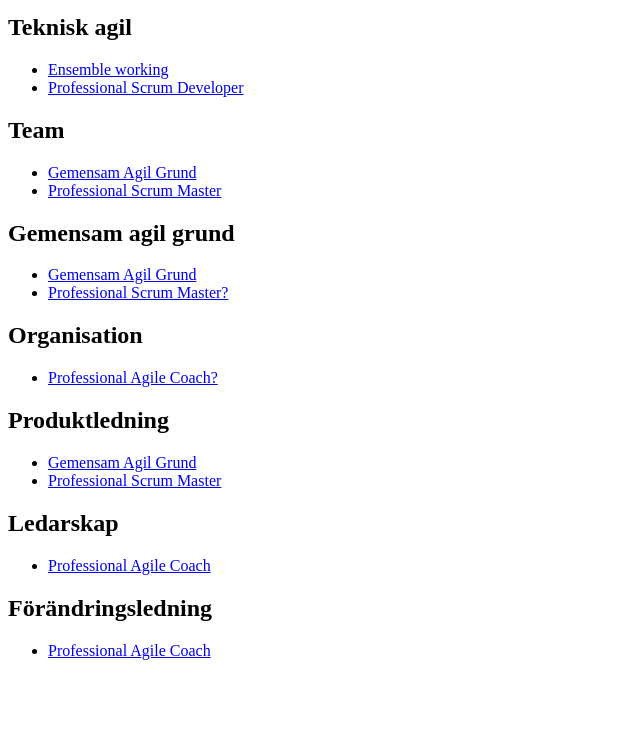
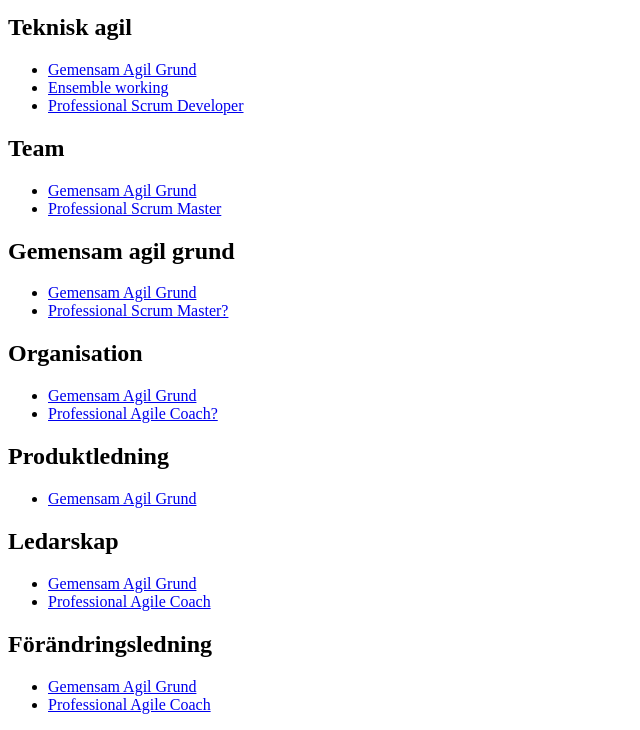
Before and after one commit to ProAgileAB/CourseMap, a plain HTML site: page index.html in a window 1280 px wide. Shown: the part 314-1044 px from the top of the page, without its empty margins (0-640 px from the left). Before the commit the page ends 990 px from the top, so only its background shows below. Drawn offline with Linux system fonts and the light colour scheme.

Commit message:
Add GAG to every signpost section

```diff
--- a/index.html
+++ b/index.html
@@ -20,6 +20,11 @@
 
 <h2 id="teknisk-agil">Teknisk agil</h2>
 <ul>
+    <li>
+        <a href="https://proagile.se/vara-kurser/ag">
+            Gemensam Agil Grund
+        </a>
+    </li>
     <li>
         <a href="https://proagile.se/vara-kurser/ensemble-working">
             Ensemble working
@@ -63,6 +68,11 @@
 <h2 id="organisation">Organisation</h2>
 <ul>
     <li>
+        <a href="https://proagile.se/vara-kurser/ag">
+            Gemensam Agil Grund
+        </a>
+    </li>
+    <li>
         <a href="https://proagile.se/vara-kurser/professional-agile-coach">
             Professional Agile Coach?
         </a>
@@ -76,15 +86,15 @@
             Gemensam Agil Grund
         </a>
     </li>
-    <li>
-        <a href="https://proagile.se/vara-kurser/professional-scrum-master">
-            Professional Scrum Master
-        </a>
-    </li>
 </ul>
 
 <h2 id="ledarskap">Ledarskap</h2>
 <ul>
+    <li>
+        <a href="https://proagile.se/vara-kurser/ag">
+            Gemensam Agil Grund
+        </a>
+    </li>
     <li>
         <a href="https://proagile.se/vara-kurser/professional-agile-coach">
             Professional Agile Coach
@@ -95,6 +105,11 @@
 <h2 id="förändringsledning">Förändringsledning</h2>
 <ul>
     <li>
+        <a href="https://proagile.se/vara-kurser/ag">
+            Gemensam Agil Grund
+        </a>
+    </li>
+    <li>
         <a href="https://proagile.se/vara-kurser/professional-agile-coach">
             Professional Agile Coach
         </a>
```
